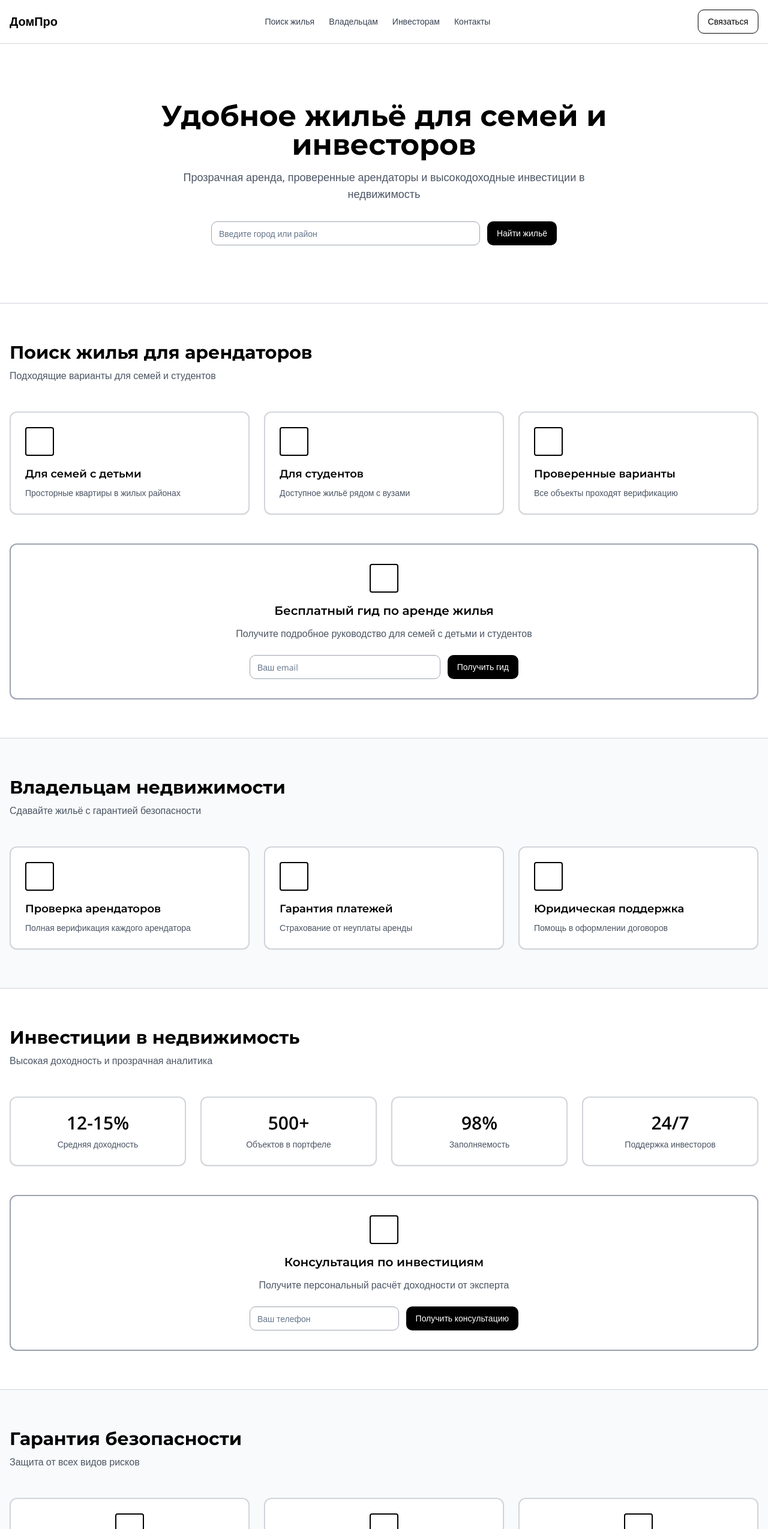
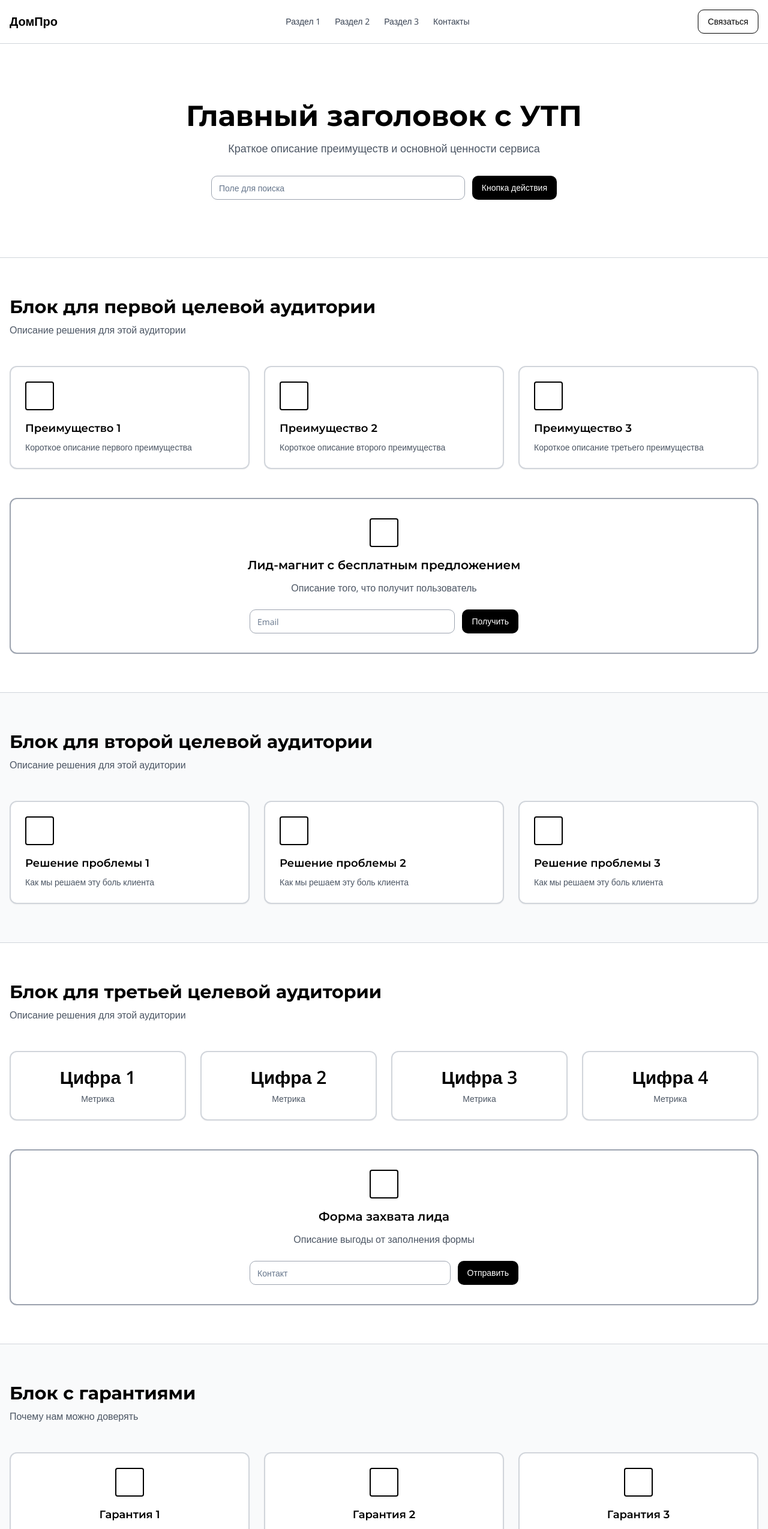
Before and after one commit to pr-poehali-dev/housing-landing-development, a React (Vite) app: page / in a window 1280 px wide. Shown: the top 2549 px of the page at 60% size. Built offline with nearby package versions, Linux system fonts and the light colour scheme.

Commit message:
Прототип макета страницы

```diff
--- a/src/pages/Index.tsx
+++ b/src/pages/Index.tsx
@@ -13,9 +13,9 @@ const Index = () => {
         <div className="container mx-auto px-4 flex items-center justify-between">
           <div className="text-xl font-bold text-black">ДомПро</div>
           <nav className="hidden md:flex gap-6 text-sm">
-            <a href="#search" className="text-gray-700 hover:text-black">Поиск жилья</a>
-            <a href="#owners" className="text-gray-700 hover:text-black">Владельцам</a>
-            <a href="#invest" className="text-gray-700 hover:text-black">Инвесторам</a>
+            <a href="#search" className="text-gray-700 hover:text-black">Раздел 1</a>
+            <a href="#owners" className="text-gray-700 hover:text-black">Раздел 2</a>
+            <a href="#invest" className="text-gray-700 hover:text-black">Раздел 3</a>
             <a href="#contacts" className="text-gray-700 hover:text-black">Контакты</a>
           </nav>
           <Button variant="outline" className="hidden md:block border-black text-black hover:bg-black hover:text-white">
@@ -28,18 +28,18 @@ const Index = () => {
         <div className="container mx-auto px-4">
           <div className="max-w-3xl mx-auto text-center">
             <h1 className="text-4xl md:text-5xl font-bold mb-4 text-black">
-              Удобное жильё для семей и инвесторов
+              Главный заголовок с УТП
             </h1>
             <p className="text-lg text-gray-600 mb-8">
-              Прозрачная аренда, проверенные арендаторы и высокодоходные инвестиции в недвижимость
+              Краткое описание преимуществ и основной ценности сервиса
             </p>
             <div className="flex flex-col sm:flex-row gap-3 max-w-xl mx-auto">
               <Input
-                placeholder="Введите город или район"
+                placeholder="Поле для поиска"
                 className="flex-1 border-gray-400"
               />
               <Button className="bg-black text-white hover:bg-gray-800">
-                Найти жильё
+                Кнопка действия
               </Button>
             </div>
           </div>
@@ -49,15 +49,15 @@ const Index = () => {
       <section id="search" className="py-16 border-b border-gray-300">
         <div className="container mx-auto px-4">
           <div className="mb-12">
-            <h2 className="text-3xl font-bold mb-2 text-black">Поиск жилья для арендаторов</h2>
-            <p className="text-gray-600">Подходящие варианты для семей и студентов</p>
+            <h2 className="text-3xl font-bold mb-2 text-black">Блок для первой целевой аудитории</h2>
+            <p className="text-gray-600">Описание решения для этой аудитории</p>
           </div>
 
           <div className="grid md:grid-cols-3 gap-6 mb-12">
             {[
-              { title: 'Для семей с детьми', desc: 'Просторные квартиры в жилых районах' },
-              { title: 'Для студентов', desc: 'Доступное жильё рядом с вузами' },
-              { title: 'Проверенные варианты', desc: 'Все объекты проходят верификацию' }
+              { title: 'Преимущество 1', desc: 'Короткое описание первого преимущества' },
+              { title: 'Преимущество 2', desc: 'Короткое описание второго преимущества' },
+              { title: 'Преимущество 3', desc: 'Короткое описание третьего преимущества' }
             ].map((item, i) => (
               <Card key={i} className="border-2 border-gray-300">
                 <CardContent className="pt-6">
@@ -72,17 +72,17 @@ const Index = () => {
           <Card className="border-2 border-gray-400">
             <CardContent className="p-8 text-center">
               <div className="w-12 h-12 border-2 border-black rounded mx-auto mb-4"></div>
-              <h3 className="text-xl font-semibold mb-3 text-black">Бесплатный гид по аренде жилья</h3>
-              <p className="text-gray-600 mb-6">Получите подробное руководство для семей с детьми и студентов</p>
+              <h3 className="text-xl font-semibold mb-3 text-black">Лид-магнит с бесплатным предложением</h3>
+              <p className="text-gray-600 mb-6">Описание того, что получит пользователь</p>
               <div className="flex flex-col sm:flex-row gap-3 max-w-md mx-auto">
                 <Input
-                  placeholder="Ваш email"
+                  placeholder="Email"
                   type="email"
                   value={email}
                   onChange={(e) => setEmail(e.target.value)}
                   className="flex-1 border-gray-400"
                 />
-                <Button className="bg-black text-white hover:bg-gray-800">Получить гид</Button>
+                <Button className="bg-black text-white hover:bg-gray-800">Получить</Button>
               </div>
             </CardContent>
           </Card>
@@ -92,15 +92,15 @@ const Index = () => {
       <section id="owners" className="py-16 border-b border-gray-300 bg-gray-50">
         <div className="container mx-auto px-4">
           <div className="mb-12">
-            <h2 className="text-3xl font-bold mb-2 text-black">Владельцам недвижимости</h2>
-            <p className="text-gray-600">Сдавайте жильё с гарантией безопасности</p>
+            <h2 className="text-3xl font-bold mb-2 text-black">Блок для второй целевой аудитории</h2>
+            <p className="text-gray-600">Описание решения для этой аудитории</p>
           </div>
 
           <div className="grid md:grid-cols-3 gap-6">
             {[
-              { title: 'Проверка арендаторов', desc: 'Полная верификация каждого арендатора' },
-              { title: 'Гарантия платежей', desc: 'Страхование от неуплаты аренды' },
-              { title: 'Юридическая поддержка', desc: 'Помощь в оформлении договоров' }
+              { title: 'Решение проблемы 1', desc: 'Как мы решаем эту боль клиента' },
+              { title: 'Решение проблемы 2', desc: 'Как мы решаем эту боль клиента' },
+              { title: 'Решение проблемы 3', desc: 'Как мы решаем эту боль клиента' }
             ].map((item, i) => (
               <Card key={i} className="border-2 border-gray-300 bg-white">
                 <CardContent className="pt-6">
@@ -117,16 +117,16 @@ const Index = () => {
       <section id="invest" className="py-16 border-b border-gray-300">
         <div className="container mx-auto px-4">
           <div className="mb-12">
-            <h2 className="text-3xl font-bold mb-2 text-black">Инвестиции в недвижимость</h2>
-            <p className="text-gray-600">Высокая доходность и прозрачная аналитика</p>
+            <h2 className="text-3xl font-bold mb-2 text-black">Блок для третьей целевой аудитории</h2>
+            <p className="text-gray-600">Описание решения для этой аудитории</p>
           </div>
 
           <div className="grid md:grid-cols-4 gap-6 mb-12">
             {[
-              { value: '12-15%', label: 'Средняя доходность' },
-              { value: '500+', label: 'Объектов в портфеле' },
-              { value: '98%', label: 'Заполняемость' },
-              { value: '24/7', label: 'Поддержка инвесторов' }
+              { value: 'Цифра 1', label: 'Метрика' },
+              { value: 'Цифра 2', label: 'Метрика' },
+              { value: 'Цифра 3', label: 'Метрика' },
+              { value: 'Цифра 4', label: 'Метрика' }
             ].map((stat, i) => (
               <Card key={i} className="border-2 border-gray-300 text-center">
                 <CardContent className="pt-6">
@@ -140,15 +140,15 @@ const Index = () => {
           <Card className="border-2 border-gray-400">
             <CardContent className="p-8 text-center">
               <div className="w-12 h-12 border-2 border-black rounded mx-auto mb-4"></div>
-              <h3 className="text-xl font-semibold mb-3 text-black">Консультация по инвестициям</h3>
-              <p className="text-gray-600 mb-6">Получите персональный расчёт доходности от эксперта</p>
+              <h3 className="text-xl font-semibold mb-3 text-black">Форма захвата лида</h3>
+              <p className="text-gray-600 mb-6">Описание выгоды от заполнения формы</p>
               <div className="flex flex-col sm:flex-row gap-3 max-w-md mx-auto">
                 <Input
-                  placeholder="Ваш телефон"
+                  placeholder="Контакт"
                   type="tel"
                   className="flex-1 border-gray-400"
                 />
-                <Button className="bg-black text-white hover:bg-gray-800">Получить консультацию</Button>
+                <Button className="bg-black text-white hover:bg-gray-800">Отправить</Button>
               </div>
             </CardContent>
           </Card>
@@ -158,15 +158,15 @@ const Index = () => {
       <section className="py-16 border-b border-gray-300 bg-gray-50">
         <div className="container mx-auto px-4">
           <div className="mb-12">
-            <h2 className="text-3xl font-bold mb-2 text-black">Гарантия безопасности</h2>
-            <p className="text-gray-600">Защита от всех видов рисков</p>
+            <h2 className="text-3xl font-bold mb-2 text-black">Блок с гарантиями</h2>
+            <p className="text-gray-600">Почему нам можно доверять</p>
           </div>
 
           <div className="grid md:grid-cols-3 gap-6">
             {[
-              { title: 'Страхование рисков', desc: 'Полное страхование от финансовых потерь' },
-              { title: 'Безопасные расчёты', desc: 'Все платежи через защищённую систему' },
-              { title: 'Гарантия возврата', desc: 'Компенсация в случае срыва сделки' }
+              { title: 'Гарантия 1', desc: 'Описание первой гарантии' },
+              { title: 'Гарантия 2', desc: 'Описание второй гарантии' },
+              { title: 'Гарантия 3', desc: 'Описание третьей гарантии' }
             ].map((item, i) => (
               <Card key={i} className="border-2 border-gray-300 text-center bg-white">
                 <CardContent className="pt-6">
@@ -184,15 +184,15 @@ const Index = () => {
         <div className="container mx-auto px-4">
           <div className="max-w-3xl mx-auto">
             <div className="mb-12 text-center">
-              <h2 className="text-3xl font-bold mb-2 text-black">Контакты</h2>
-              <p className="text-gray-600">Свяжитесь с нами удобным способом</p>
+              <h2 className="text-3xl font-bold mb-2 text-black">Блок контактов</h2>
+              <p className="text-gray-600">Способы связи с компанией</p>
             </div>
 
             <div className="grid md:grid-cols-3 gap-6 mb-12">
               {[
-                { title: '+7 (495) 123-45-67', desc: 'Звонки с 9:00 до 21:00' },
-                { title: 'info@dompro.ru', desc: 'Ответим в течение часа' },
-                { title: 'Онлайн-чат', desc: 'Круглосуточная поддержка' }
+                { title: 'Способ связи 1', desc: 'Время работы' },
+                { title: 'Способ связи 2', desc: 'Время работы' },
+                { title: 'Способ связи 3', desc: 'Время работы' }
               ].map((contact, i) => (
                 <Card key={i} className="border-2 border-gray-300 text-center">
                   <CardContent className="pt-6">
@@ -206,9 +206,9 @@ const Index = () => {
 
             <Card className="border-2 border-gray-400">
               <CardContent className="p-8">
-                <h3 className="text-lg font-bold mb-6 text-center text-black">Напишите нам</h3>
+                <h3 className="text-lg font-bold mb-6 text-center text-black">Форма обратной связи</h3>
                 <div className="space-y-4">
-                  <Input placeholder="Ваше имя" className="border-gray-400" />
+                  <Input placeholder="Имя" className="border-gray-400" />
                   <Input placeholder="Email" type="email" className="border-gray-400" />
                   <Input placeholder="Сообщение" className="border-gray-400" />
                   <Button className="w-full bg-black text-white hover:bg-gray-800">
```
